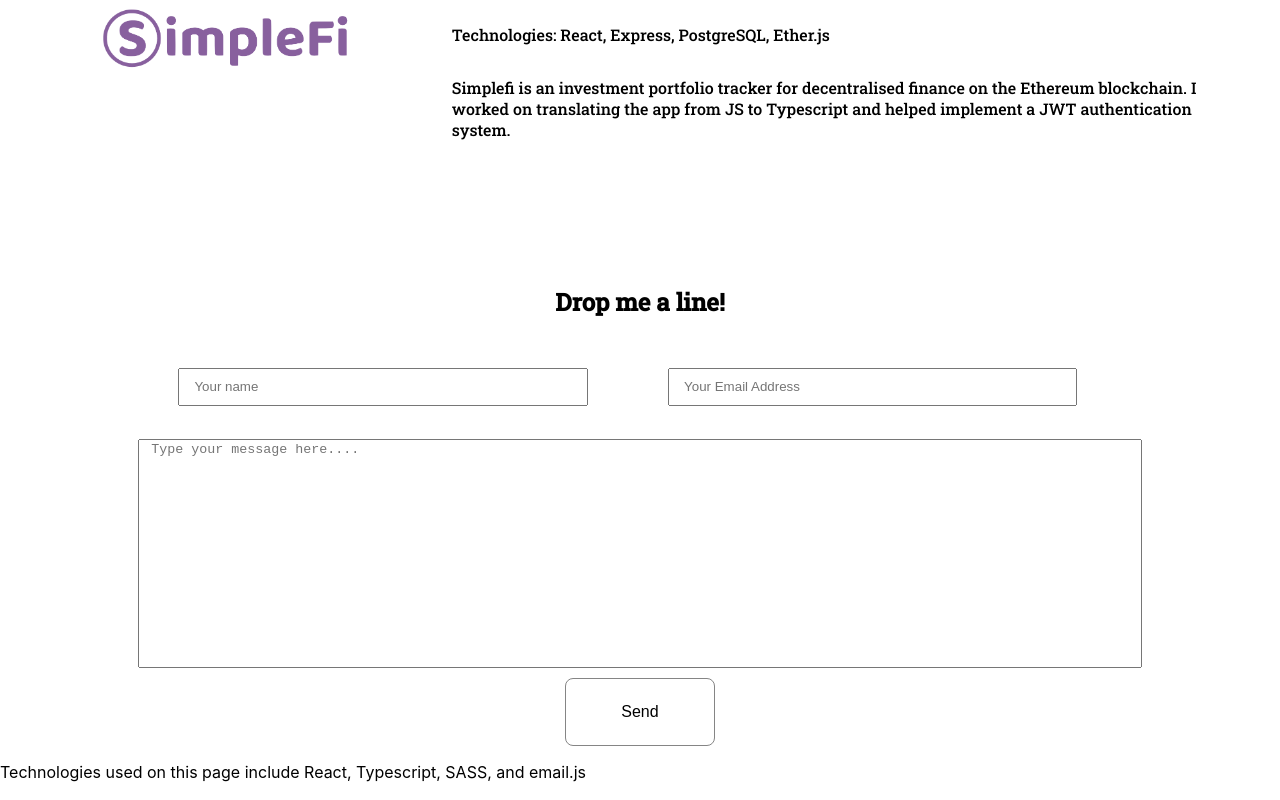
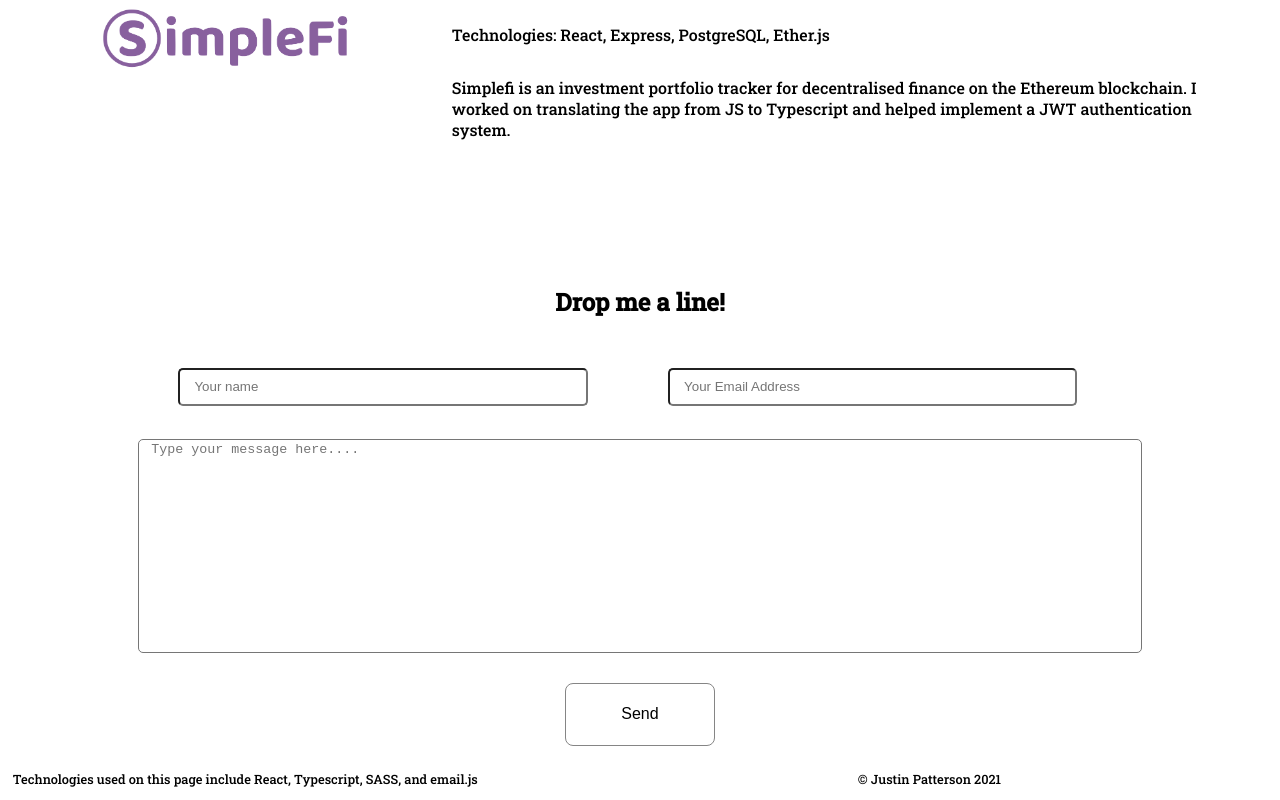
Before and after one commit to ajustinpatterson/Portfolio_Site_2021, a React (Create React App) app: page / in a window 1280 px wide. Shown: the part 1402-2202 px from the top of the page. Built offline with nearby package versions, Linux system fonts and the light colour scheme.

Commit message:
feat(components): add spacer and begin to create footer; add mailto link to main name/title
also add hover:opacity to socials buttons

```diff
--- a/src/components/Contact/Contact.scss
+++ b/src/components/Contact/Contact.scss
@@ -13,18 +13,20 @@
     display: flex;
     flex-direction: column;
     input {
+      border-radius: 5px;
       text-indent: 3%;
       margin: 3% 4%;
       height: 40%;
     }
     textarea {
+      border-radius: 5px;
       margin-top: 2%;
       text-indent: 1%;
       resize: none;
     }
     button {
       background-color: white;
-      margin-top: 1%;
+      margin-top: 3%;
       font-size: medium;
       align-self: center;
       text-align: center;
--- a/src/components/Footer/Footer.scss
+++ b/src/components/Footer/Footer.scss
@@ -1,7 +1,14 @@
 .footer {
   font-family: 'Roboto Slab', serif;
+  font-size: 0.8em;
   display: flex;
-  position: static;
-  justify-content: flex-end;
-  margin: 1em;
+  margin-top: 1em;
+  margin-left: 1%;
+  .spacer {
+    margin-left: 30%;
+  }
+  #r {
+    margin-right: 0;
+    text-align: right;
+  }
 }
--- a/src/components/Footer/Footer.tsx
+++ b/src/components/Footer/Footer.tsx
@@ -1,12 +1,15 @@
 import React from 'react';
+import './Footer.scss';
 
 const Footer = () => {
   return (
     <div className="footer">
-      <p>
+      <p id="l">
         Technologies used on this page include React, Typescript, SASS, and
         email.js
       </p>
+      <div className="spacer"></div>
+      <p id="r">© Justin Patterson 2021</p>
     </div>
   );
 };
--- a/src/components/Header/Header.scss
+++ b/src/components/Header/Header.scss
@@ -11,3 +11,6 @@
   border: none;
   border-radius: 100%;
 }
+.nav-btn:hover {
+  opacity: 50%;
+}
--- a/src/containers/FrontPage/FrontPage.scss
+++ b/src/containers/FrontPage/FrontPage.scss
@@ -3,7 +3,19 @@
 .container {
   font-family: 'Roboto Slab', serif;
   display: flex;
+  .text {
+    a {
+      text-decoration: none;
+    }
+    a:visited {
+      color: black;
+    }
+    a:hover {
+      opacity: 50%;
+    }
+  }
   .my-name {
+    color: black;
     margin: 5% auto auto auto;
     text-align: center;
     line-height: 1.3;
--- a/src/containers/FrontPage/FrontPage.tsx
+++ b/src/containers/FrontPage/FrontPage.tsx
@@ -6,7 +6,9 @@ const FrontPage = () => {
   return (
     <div className="container">
       <div className="text">
-        <h1 className="my-name">Justin Patterson</h1>
+        <a href="mailto:ajustinpatterson@outlook.com">
+          <h1 className="my-name">Justin Patterson</h1>
+        </a>
         <h4>FULL STACK SOFTWARE DEVELOPER</h4>
         <p style={{ padding: '0 10% 0 5%' }}>
           Hi! I'm Justin, a developer living in Barcelona, Spain. I specialize
--- a/src/containers/Portfolio/Portfolio.scss
+++ b/src/containers/Portfolio/Portfolio.scss
@@ -23,5 +23,14 @@
     .description {
       margin: 2% 2% auto auto;
     }
+    a {
+      text-decoration: none;
+    }
+    a:visited {
+      color: black;
+    }
+    a:hover {
+      opacity: 50%;
+    }
   }
 }
```
